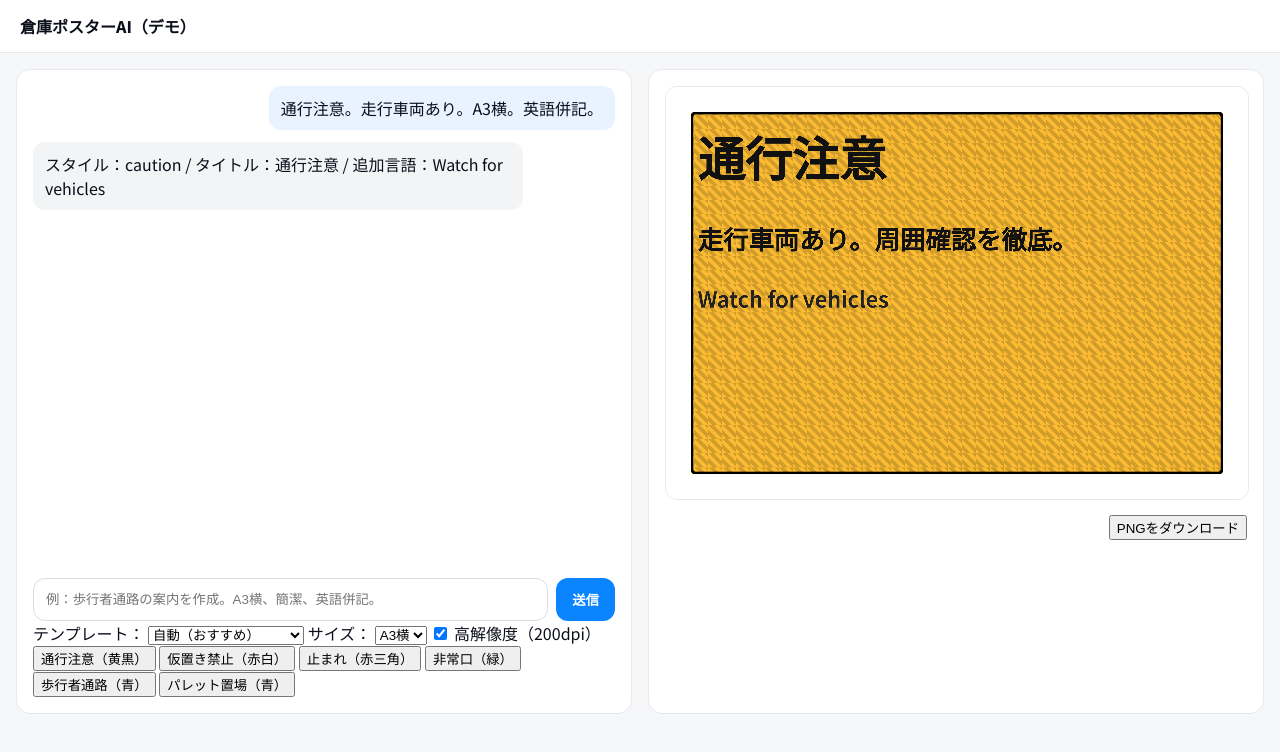
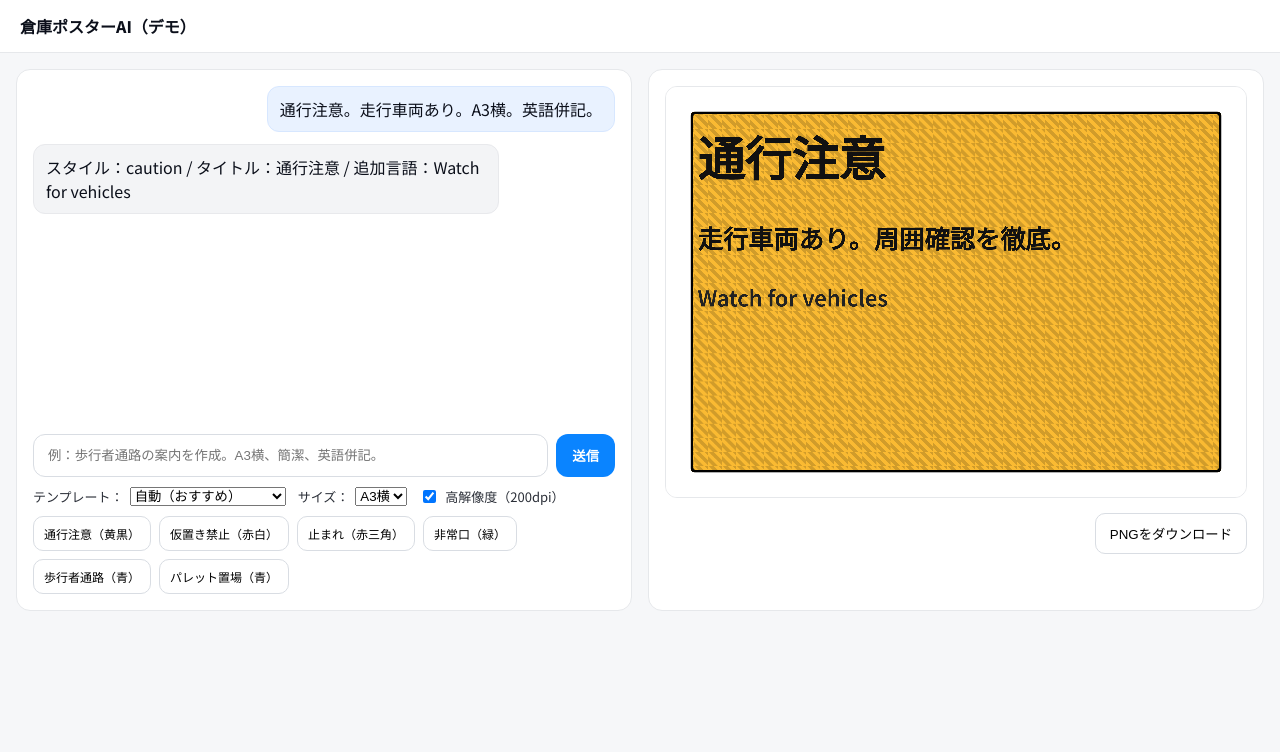
Before and after one commit to Yuhao710-web/warehouse-poster-demo, a plain HTML site: page index.html in a window 1280 px wide. Both pictures are taken after a click on the button "通行注意（黄黒）". Drawn offline with nearby package versions, Linux system fonts and the light colour scheme; a script that the page names is missing.

Commit message:
Update style.css

```diff
--- a/style.css
+++ b/style.css
@@ -1,14 +1,26 @@
-:root{--bg:#f6f7f9;--fg:#0b0f1a;--muted:#707784;--card:#fff;--accent:#0a84ff;--radius:14px;}
-body{margin:0;font-family:"Noto Sans JP",system-ui,sans-serif;background:var(--bg);color:var(--fg)}
-.header{background:var(--card);border-bottom:1px solid #e6e8eb;padding:14px 20px;font-weight:800}
+:root{
+  --bg:#f6f7f9; --fg:#0b0f1a; --muted:#707784; --card:#ffffff; --accent:#0a84ff;
+  --radius:14px;
+}
+*{box-sizing:border-box}
+body{margin:0;font-family:"Noto Sans JP",system-ui,-apple-system,sans-serif;background:var(--bg);color:var(--fg)}
+.header{position:sticky;top:0;background:var(--card);border-bottom:1px solid #e6e8eb;padding:14px 20px;font-weight:800}
 .container{display:grid;grid-template-columns:1fr 1fr;gap:16px;padding:16px}
 .chat,.preview{background:var(--card);border:1px solid #e6e8eb;border-radius:var(--radius);padding:16px}
-.messages{height:60vh;overflow:auto;display:flex;flex-direction:column;gap:12px;margin-bottom:12px}
-.msg{padding:10px 12px;border-radius:12px;max-width:80%;white-space:pre-wrap}
-.msg.user{margin-left:auto;background:#e9f2ff}
-.msg.bot{background:#f3f4f6}
-.input-row{display:flex;gap:8px}
-.input-row input{flex:1;padding:12px;border:1px solid #d9dde3;border-radius:12px}
+.messages{height:42vh;overflow:auto;display:flex;flex-direction:column;gap:12px;margin-bottom:12px}
+.msg{padding:10px 12px;border-radius:12px;max-width:80%;white-space:pre-wrap;line-height:1.5}
+.msg.user{margin-left:auto;background:#e9f2ff;border:1px solid #d7e7ff}
+.msg.bot{background:#f3f4f6;border:1px solid #e8e9ec}
+.input-row{display:flex;gap:8px;margin-top:6px}
+.input-row input{flex:1;padding:12px 14px;border:1px solid #d9dde3;border-radius:12px;outline:none}
 .input-row button{padding:12px 16px;border:none;border-radius:12px;background:var(--accent);color:#fff;font-weight:700;cursor:pointer}
+.toolbar{display:flex;flex-wrap:wrap;gap:12px;margin-top:10px;color:#2b2f38}
+.toolbar label{display:flex;align-items:center;gap:6px;font-size:13px}
+.toolbar .chk{user-select:none}
+.quickbar{display:flex;flex-wrap:wrap;gap:8px;margin-top:10px}
+.qbtn{padding:8px 10px;border:1px solid #d9dde3;border-radius:10px;background:#fff;cursor:pointer;font-size:12px}
 .preview canvas{width:100%;height:auto;border:1px solid #e6e8eb;border-radius:12px;background:#fff}
 .actions{display:flex;justify-content:flex-end;margin-top:10px}
+.actions button{padding:10px 14px;border:1px solid #d9dde3;border-radius:10px;background:#fff;cursor:pointer}
+.material-symbols-outlined{font-variation-settings:'FILL' 0,'wght' 700,'GRAD' 0,'opsz' 48;}
+@media (max-width: 980px){ .container{grid-template-columns:1fr} .messages{height:34vh} }
```
